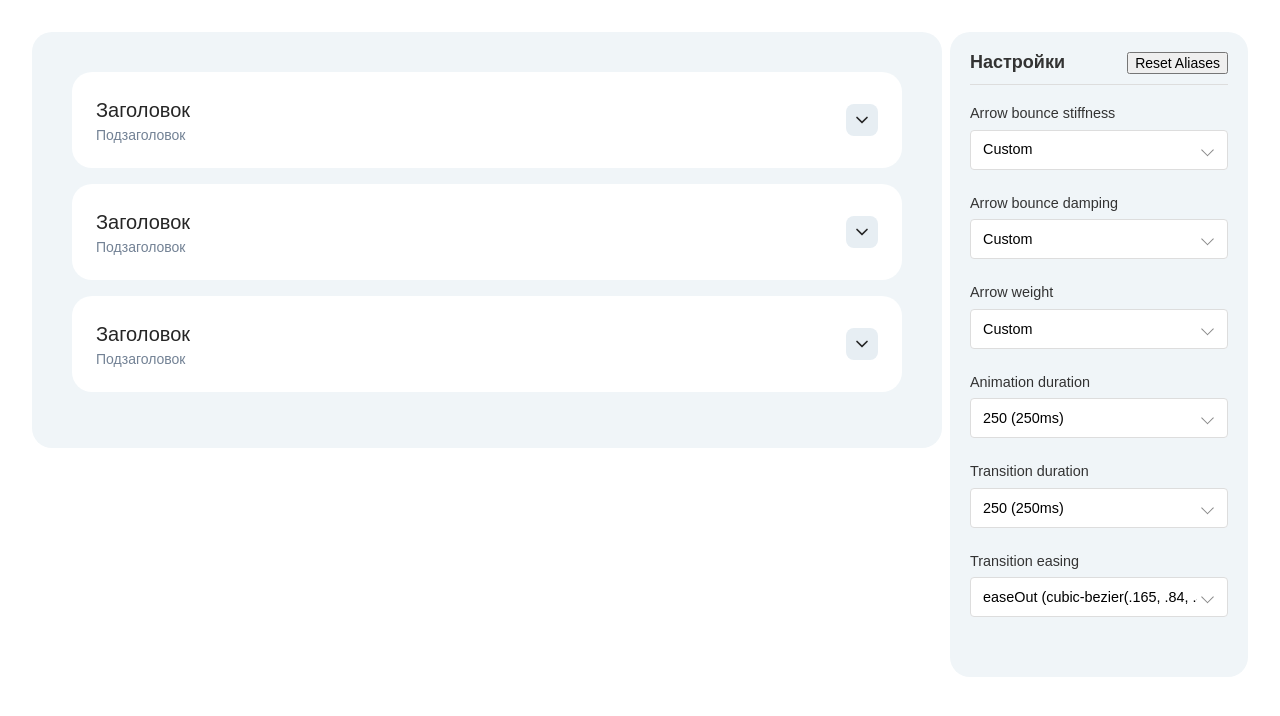
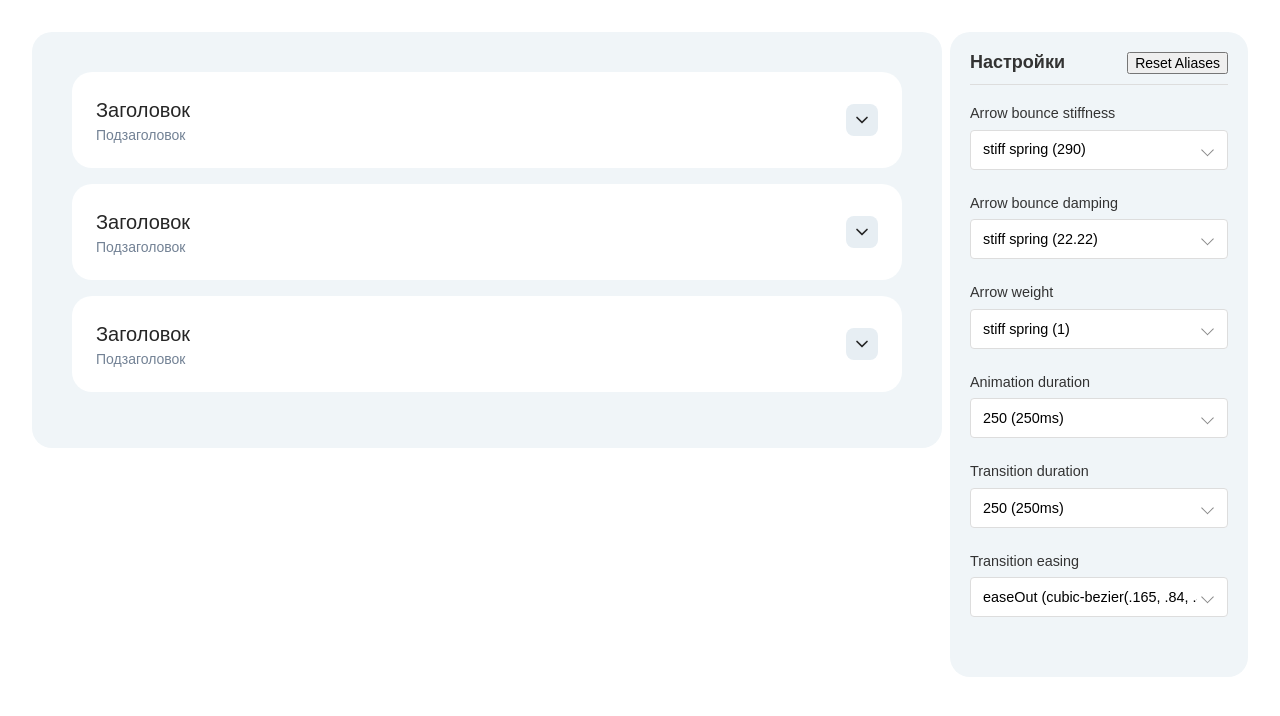
Before and after one commit to maxim-petrov/accordion, a React (Vite) app: page / in a window 1280 px wide. Shown: the top 716 px of the page. Built offline with nearby package versions, Linux system fonts and the light colour scheme; a web font is replaced by a local one.

Commit message:
Add spring selector

```diff
--- a/src/component/Component.jsx
+++ b/src/component/Component.jsx
@@ -37,6 +37,8 @@ const Component = ({
   const mass = parseFloat(
     customTokens?.ACCORDION_ARROW_MASS || tokens.ACCORDION_ARROW_MASS
   );
+
+  console.log('Spring values:', { stiffness, damping, mass });
 
   // --- Variants approach ---
   // The big trick is "open" vs. "closed" states, each with its own transitions.
--- a/src/component/ComponentConfig.jsx
+++ b/src/component/ComponentConfig.jsx
@@ -28,6 +28,23 @@ function TokenConfig() {
   const availableMotions = Object.entries(rootTokens.motion).map(([key, value]) => ({
     label: `${key} (${value})`,
     value: value
+  }));
+
+  // Create spring options for stiffness, damping, and mass
+  const availableSprings = Object.entries(rootTokens.spring).map(([type, values]) => ({
+    type,
+    stiffness: {
+      label: `${type} spring (${values.stiffness})`,
+      value: values.stiffness.toString()
+    },
+    damping: {
+      label: `${type} spring (${values.damping})`,
+      value: values.damping.toString()
+    },
+    mass: {
+      label: `${type} spring (${values.mass})`,
+      value: values.mass.toString()
+    }
   }));
 
   const handleTokenChange = (tokenName) => (e) => {
@@ -119,6 +136,10 @@ function TokenConfig() {
           {allTokens.map(([tokenName, tokenValue]) => {
             const isEasing = tokenName.includes('EASING') || tokenName.includes('MOTION');
             const isDuration = tokenName.includes('DURATION');
+            const isStiffness = tokenName.includes('STIFFNESS');
+            const isDamping = tokenName.includes('DAMPING');
+            const isMass = tokenName.includes('MASS');
+            const isSpringParam = isStiffness || isDamping || isMass;
             const displayName = getAlias(tokenName);
             const isCustom = customSelections[tokenName];
 
@@ -159,6 +180,21 @@ function TokenConfig() {
                           {option.label}
                         </option>
                       ))}
+                      {isStiffness && availableSprings.map(spring => (
+                        <option key={spring.type + '-stiffness'} value={spring.stiffness.value}>
+                          {spring.stiffness.label}
+                        </option>
+                      ))}
+                      {isDamping && availableSprings.map(spring => (
+                        <option key={spring.type + '-damping'} value={spring.damping.value}>
+                          {spring.damping.label}
+                        </option>
+                      ))}
+                      {isMass && availableSprings.map(spring => (
+                        <option key={spring.type + '-mass'} value={spring.mass.value}>
+                          {spring.mass.label}
+                        </option>
+                      ))}
                     </optgroup>
                     <option value="custom">Custom</option>
                   </select>
--- a/src/component/utils/tokenInitializer.js
+++ b/src/component/utils/tokenInitializer.js
@@ -6,6 +6,21 @@ export function initializeTokenValues() {
   const initialTokens = {};
   Object.entries(componentTokens).forEach(([key, value]) => {
     if (typeof value === 'string' && value.startsWith('tokens.')) {
+      if (value.startsWith('tokens.spring')) {
+        const match = value.match(/tokens\.spring\('(.+?)'\)\.(.+)/);
+        if (match && match.length === 3) {
+          const springType = match[1];
+          const property = match[2];
+
+          if (rootTokens.spring && rootTokens.spring[springType] && rootTokens.spring[springType][property] !== undefined) {
+            initialTokens[key] = rootTokens.spring[springType][property].toString();
+          } else {
+            initialTokens[key] = value;
+          }
+        } else {
+          initialTokens[key] = value;
+        }
+      } else {
         const match = value.match(/tokens\.\w+\('([^']+)'\)/);
         if (match && match[1]) {
           const tokenKey = match[1];
@@ -19,8 +34,9 @@ export function initializeTokenValues() {
         } else {
           initialTokens[key] = value;
         }
+      }
     } else {
-      if (key.includes('SPRING_STIFFNESS') || key.includes('SPRING_DAMPING') || key.includes('SPRING_MASS')) {
+      if (key.includes('STIFFNESS') || key.includes('DAMPING') || key.includes('MASS')) {
         initialTokens[key] = parseFloat(value);
       } else {
         initialTokens[key] = value;
```
Lines whose indentation alone changed are shown as unchanged.
